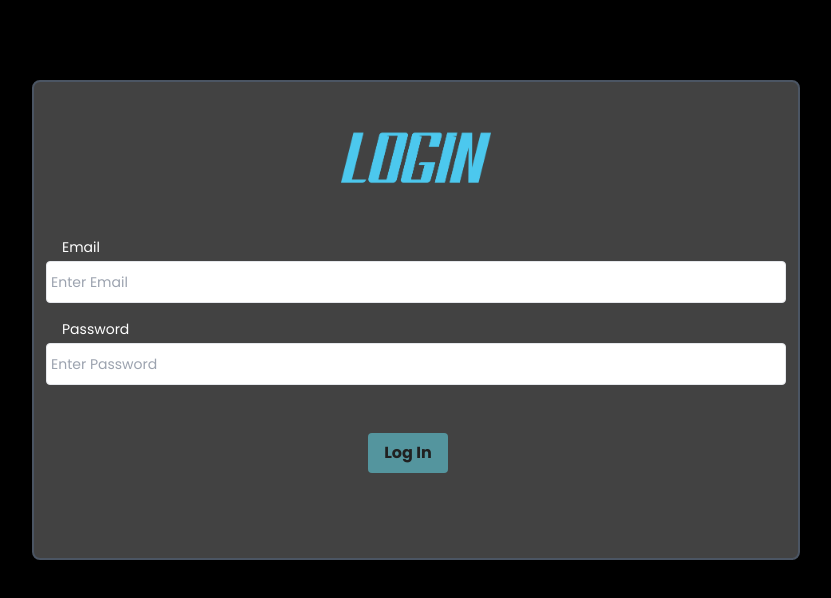
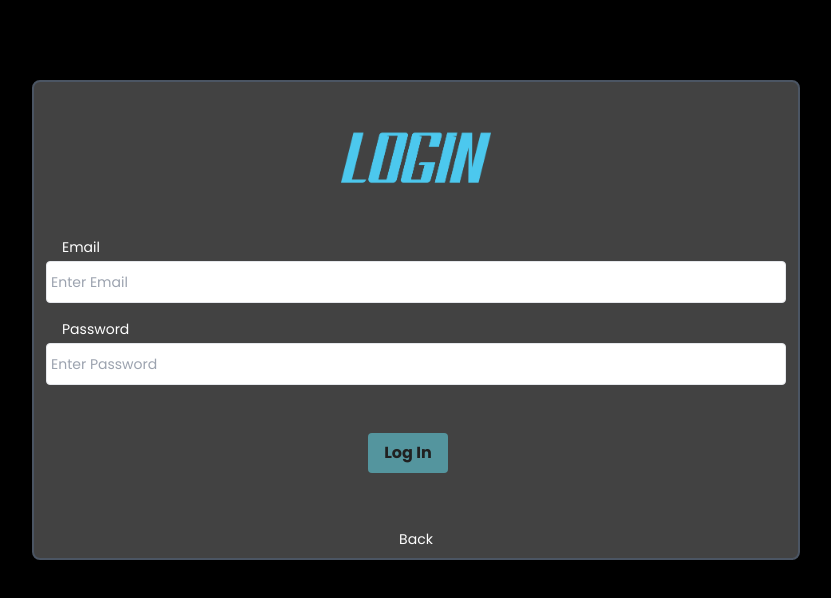
Before and after one commit to kevin7391s/shock_fitness, a Next.js app: page /login in a window 1280 px wide. Shown: the top 598 px of the page, without its empty margins (224-1055 px from the left). Built offline with nearby package versions, Linux system fonts and the light colour scheme; no server answers.

Commit message:
Update login.tsx

```diff
--- a/src/pages/login.tsx
+++ b/src/pages/login.tsx
@@ -4,6 +4,7 @@ import { useRouter } from "next/router";
 import { useState } from "react";
 import { signInWithEmailAndPassword } from "firebase/auth";
 import { auth } from "../lib/firebase.js";
+import Link from "next/link.js";
 
 function Login() {
   const router = useRouter();
@@ -79,6 +80,12 @@ function Login() {
             </button>
           </div>
         </form>
+        <Link
+          href="/landingPage"
+          className="flex flex-col items-center text-white hover:text-cyan-300 text-sm mt-9 "
+        >
+          Back
+        </Link>
       </div>
     </div>
   );
```
